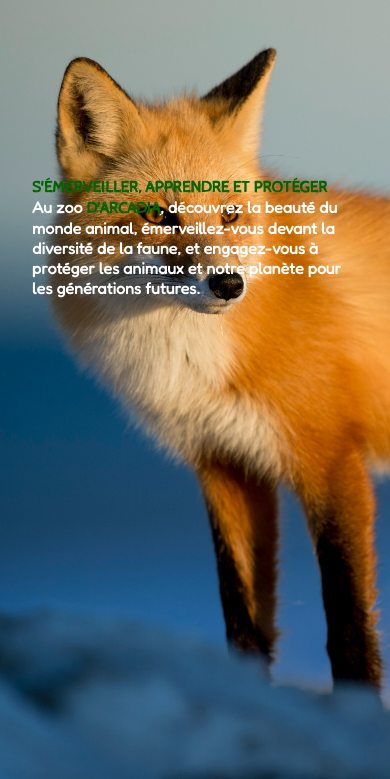
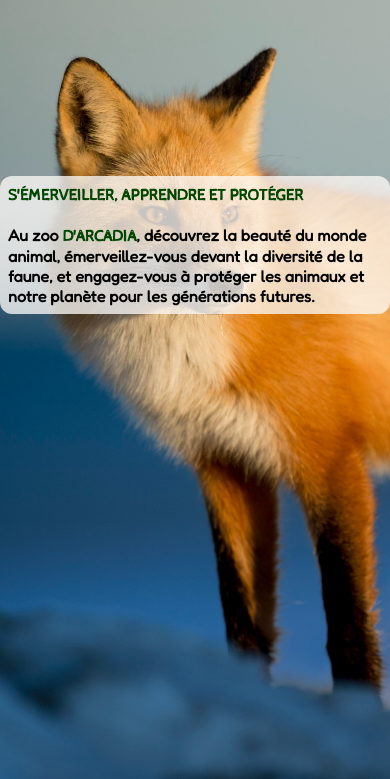
Before and after one commit to batdams/ArcadiaZoo, a PHP site: the page made by app/views/bodies/home.php in a window 390 px wide; the page is wider, and only the part inside the window is pictured. Shown: the part 64-843 px from the top of that part. Run offline with PHP 8.4, Linux system fonts and the light colour scheme; the template is opened without the code that fills it, so the values that code supplies are empty; some libraries are stand-ins or nearby versions.

Commit message:
redef routes15

```diff
--- a/app/views/bodies/home.php
+++ b/app/views/bodies/home.php
@@ -2,7 +2,7 @@
     <section class="section1">
         <div class="presentationArcadia">
             <p>
-                <span>S'émerveiller, apprendre et protéger</span><br>
+                <span>S'émerveiller, apprendre et protéger</span><br><br>
                 Au zoo <span>d'ARCADIA</span>, découvrez la beauté du monde animal, émerveillez-vous devant la diversité de la faune, et engagez-vous à protéger les animaux et notre planète pour les générations futures.
             </p>
         </div>
--- a/public/styles/sass/partials/_main.scss
+++ b/public/styles/sass/partials/_main.scss
@@ -6,6 +6,11 @@
     background-size: cover;
     height: calc(100vh - 64px);
     .presentationArcadia {
+        backdrop-filter: blur(180px) saturate(180%);
+        -webkit-backdrop-filter: blur(180px) saturate(180%);
+        background-color: $color2Transparency;
+        border-radius: 12px;
+        position: absolute;
         p {
             font-family: 'MaPoliceTexte';
             font-weight: 700;
@@ -14,37 +19,6 @@
                 text-transform: uppercase;
                 font-weight: 900;
                 color: $color4;
-            }
-        }
-    }
-}
-@media screen and (min-width: 900px) {
-    .section1 {
-        .presentationArcadia {
-            padding: 2rem 5rem 0rem 30rem;
-            font-size: 1.8rem;
-        }
-    }
-}
-@media screen and (min-width: 480px) and (max-width: 900px) {
-    .section1 {
-        .presentationArcadia {
-            padding: 17rem 2rem 0rem 5rem;
-            font-size: 1.5rem;
-        }
-    }
-}
-@media screen and (max-width: 480px) {
-    .section1 {
-        .presentationArcadia {
-            padding: 11rem 2rem 0rem 2rem;
-            font-size: 1.0rem;
-            p {
-                margin-bottom: 0.5rem;
-                color: $color2;
-                span {
-                    color: $color3;
-                }
             }
         }
     }
@@ -457,7 +431,15 @@
 }
 // Desktop Styles -------------------------------------------------------------------------------------------------------------------
 @media screen and (min-width: 900px) {
-
+    .section1 {
+        .presentationArcadia {
+            width: 35%;
+            right: 3rem;
+            top: 6rem;
+            padding: 4rem;
+            font-size: 1.8rem;
+        }
+    }
     .sectionEcology {
         h1 {
             padding-top: 3rem;
@@ -476,14 +458,11 @@
 @media screen and (min-width: 480px) and (max-width: 900px) {
     .section1 {
         .presentationArcadia {
-            padding: 17rem 2rem 0rem 5rem;
+            width: 50%;
+            right: 3rem;
+            top: 6rem;
+            padding: 4rem;
             font-size: 1.5rem;
-            p {
-                color: $color2;
-                span {
-                    color: $color4;
-            }
-            }
         }
     }
 
@@ -493,15 +472,10 @@
 @media screen and (max-width: 480px) {
     .section1 {
         .presentationArcadia {
-            padding: 11rem 2rem 0rem 2rem;
-            font-size: 1.0rem;
-            p {
-                margin-bottom: 0.5rem;
-                color: $color2;
-                span {
-                    color: $color3;
-                }
-            }
+            width: 100%;
+            top: 15rem;
+            padding: 0.5rem;
+            font-size: 1rem;
         }
     }
     .sectionHabitats {
--- a/public/styles/sass/partials/_variables.scss
+++ b/public/styles/sass/partials/_variables.scss
@@ -9,6 +9,7 @@ $color7: #408e2a;
 $color8: #bbaea6;
 
 $color1Transparency: rgba(18, 38, 56, 0.9);
+$color2Transparency: rgba(255, 255, 255, 0.75);
 $color4Transparency: rgba(0, 71, 0, 0.7);
 $color5Transparency: rgba(0, 102, 102, 0.6);
 
--- a/public/styles/styles.css
+++ b/public/styles/styles.css
@@ -228,6 +228,13 @@ header .navMenu .hours {
   background-size: cover;
   height: calc(100vh - 64px);
 }
+.section1 .presentationArcadia {
+  backdrop-filter: blur(180px) saturate(180%);
+  -webkit-backdrop-filter: blur(180px) saturate(180%);
+  background-color: rgba(255, 255, 255, 0.75);
+  border-radius: 12px;
+  position: absolute;
+}
 .section1 .presentationArcadia p {
   font-family: "MaPoliceTexte";
   font-weight: 700;
@@ -239,31 +246,6 @@ header .navMenu .hours {
   color: rgb(0, 71, 0);
 }
 
-@media screen and (min-width: 900px) {
-  .section1 .presentationArcadia {
-    padding: 2rem 5rem 0rem 30rem;
-    font-size: 1.8rem;
-  }
-}
-@media screen and (min-width: 480px) and (max-width: 900px) {
-  .section1 .presentationArcadia {
-    padding: 17rem 2rem 0rem 5rem;
-    font-size: 1.5rem;
-  }
-}
-@media screen and (max-width: 480px) {
-  .section1 .presentationArcadia {
-    padding: 11rem 2rem 0rem 2rem;
-    font-size: 1rem;
-  }
-  .section1 .presentationArcadia p {
-    margin-bottom: 0.5rem;
-    color: #ffffff;
-  }
-  .section1 .presentationArcadia p span {
-    color: #006600;
-  }
-}
 .sectionHabitats {
   background: url("../pictures/giraf.jpg"); /* pour anciens Chrome et Safari */
   background-size: cover;
@@ -635,6 +617,13 @@ header .navMenu .hours {
 }
 
 @media screen and (min-width: 900px) {
+  .section1 .presentationArcadia {
+    width: 35%;
+    right: 3rem;
+    top: 6rem;
+    padding: 4rem;
+    font-size: 1.8rem;
+  }
   .sectionEcology h1 {
     padding-top: 3rem;
     font-size: 3rem;
@@ -646,27 +635,19 @@ header .navMenu .hours {
 }
 @media screen and (min-width: 480px) and (max-width: 900px) {
   .section1 .presentationArcadia {
-    padding: 17rem 2rem 0rem 5rem;
+    width: 50%;
+    right: 3rem;
+    top: 6rem;
+    padding: 4rem;
     font-size: 1.5rem;
-  }
-  .section1 .presentationArcadia p {
-    color: #ffffff;
-  }
-  .section1 .presentationArcadia p span {
-    color: rgb(0, 71, 0);
   }
 }
 @media screen and (max-width: 480px) {
   .section1 .presentationArcadia {
-    padding: 11rem 2rem 0rem 2rem;
+    width: 100%;
+    top: 15rem;
+    padding: 0.5rem;
     font-size: 1rem;
-  }
-  .section1 .presentationArcadia p {
-    margin-bottom: 0.5rem;
-    color: #ffffff;
-  }
-  .section1 .presentationArcadia p span {
-    color: #006600;
   }
   .sectionHabitats {
     text-align: center;
```
Also changed, not shown: 1 other file.
